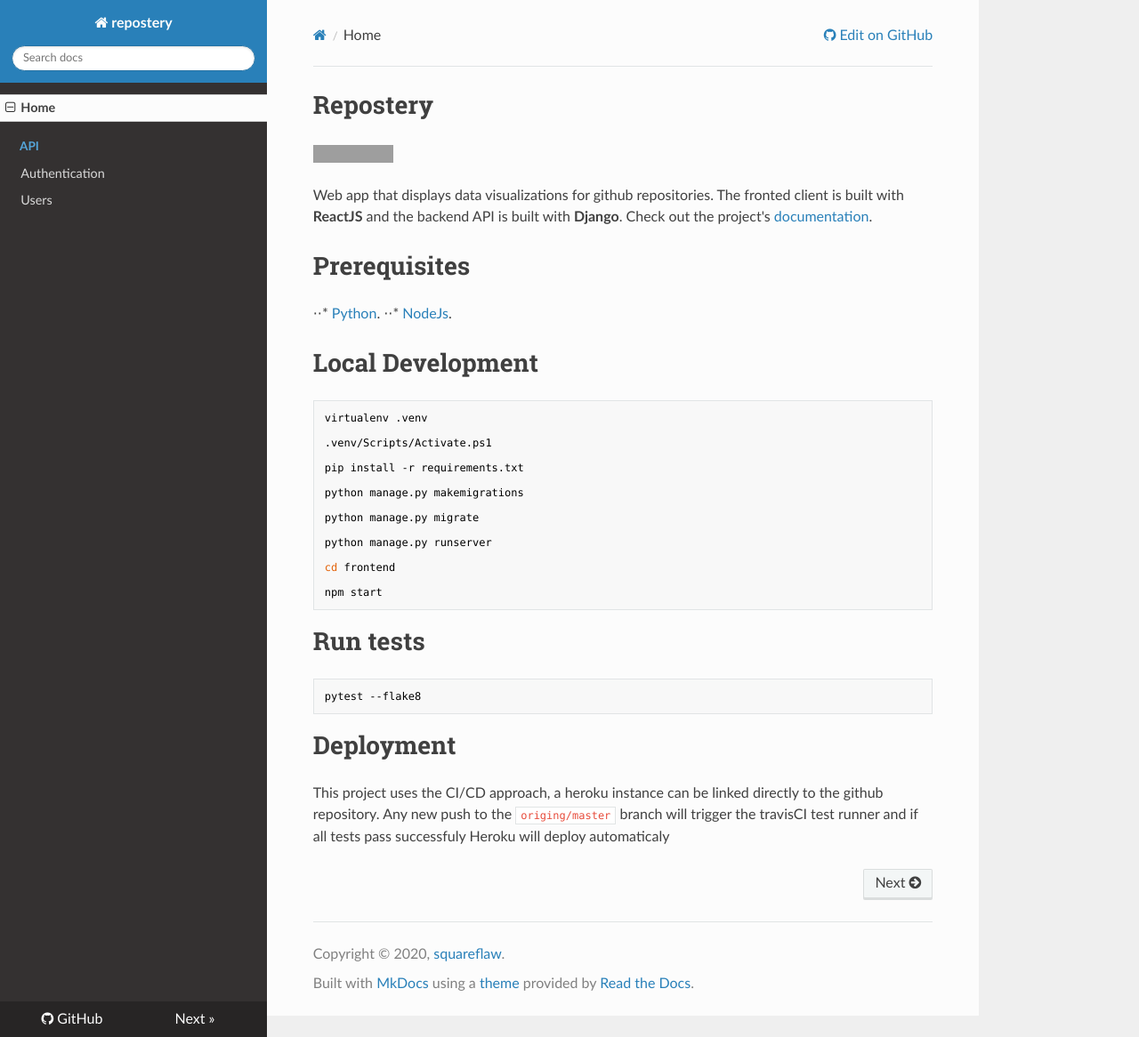
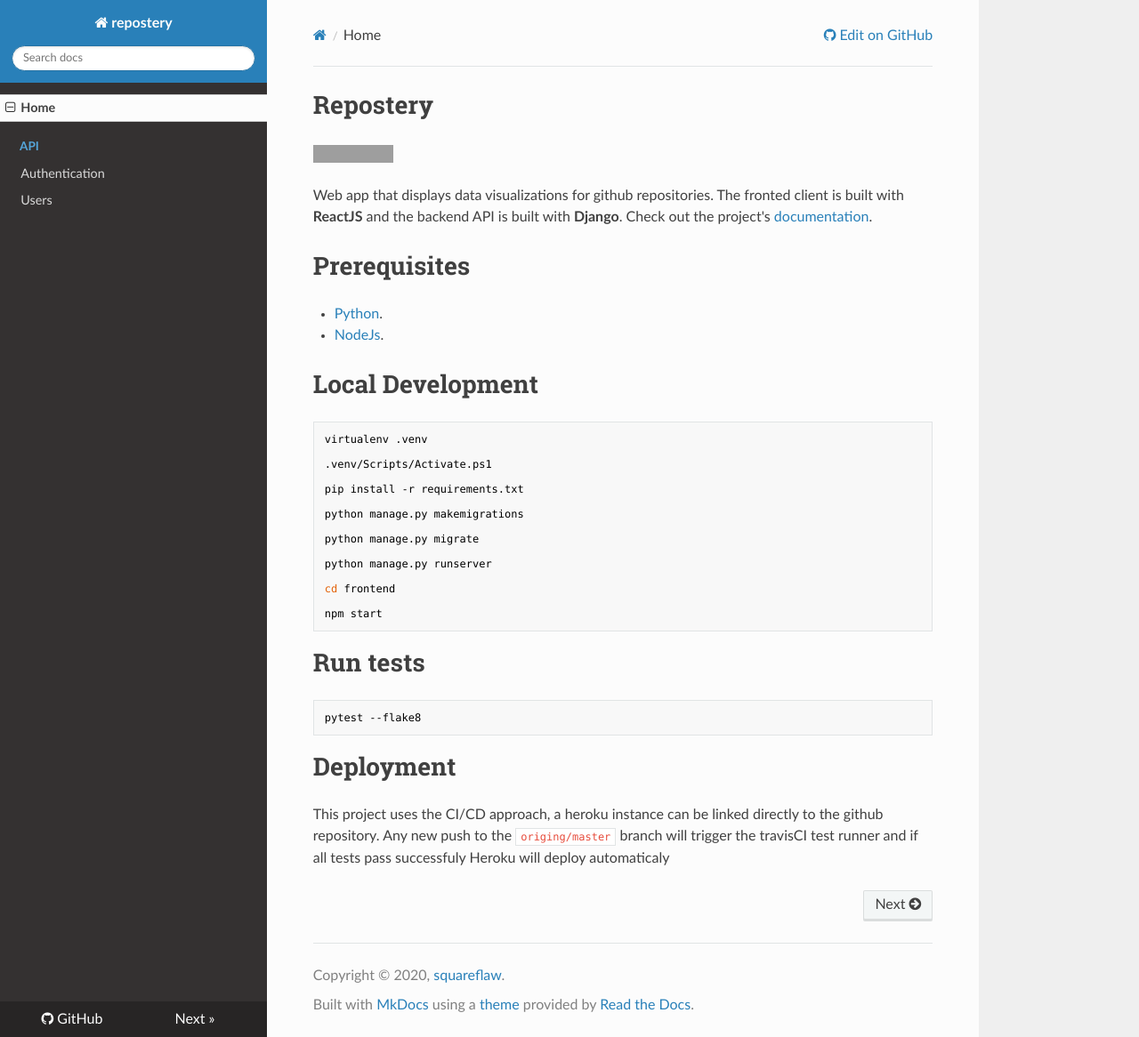
Before and after one commit to squareflaw/repostery, an MkDocs documentation site: the page built from docs/index.md, in a window 1280 px wide and 1166 px high. Shown: the whole window at 89% size. Built offline with MkDocs 1.6.1, drawn with Linux system fonts in a browser that asks for light colours; nearby versions of some CDN libraries; grey boxes are pictures that could not be loaded.

```diff
--- a/docs/index.md
+++ b/docs/index.md
@@ -6,8 +6,8 @@ Web app that displays data visualizations for github repositories. The fronted c
 
 # Prerequisites
 
-⋅⋅* [Python](https://www.python.org/downloads/).
-⋅⋅* [NodeJs](https://nodejs.org/en/download/).
+- [Python](https://www.python.org/downloads/).
+- [NodeJs](https://nodejs.org/en/download/).
 
 # Local Development
 
```
